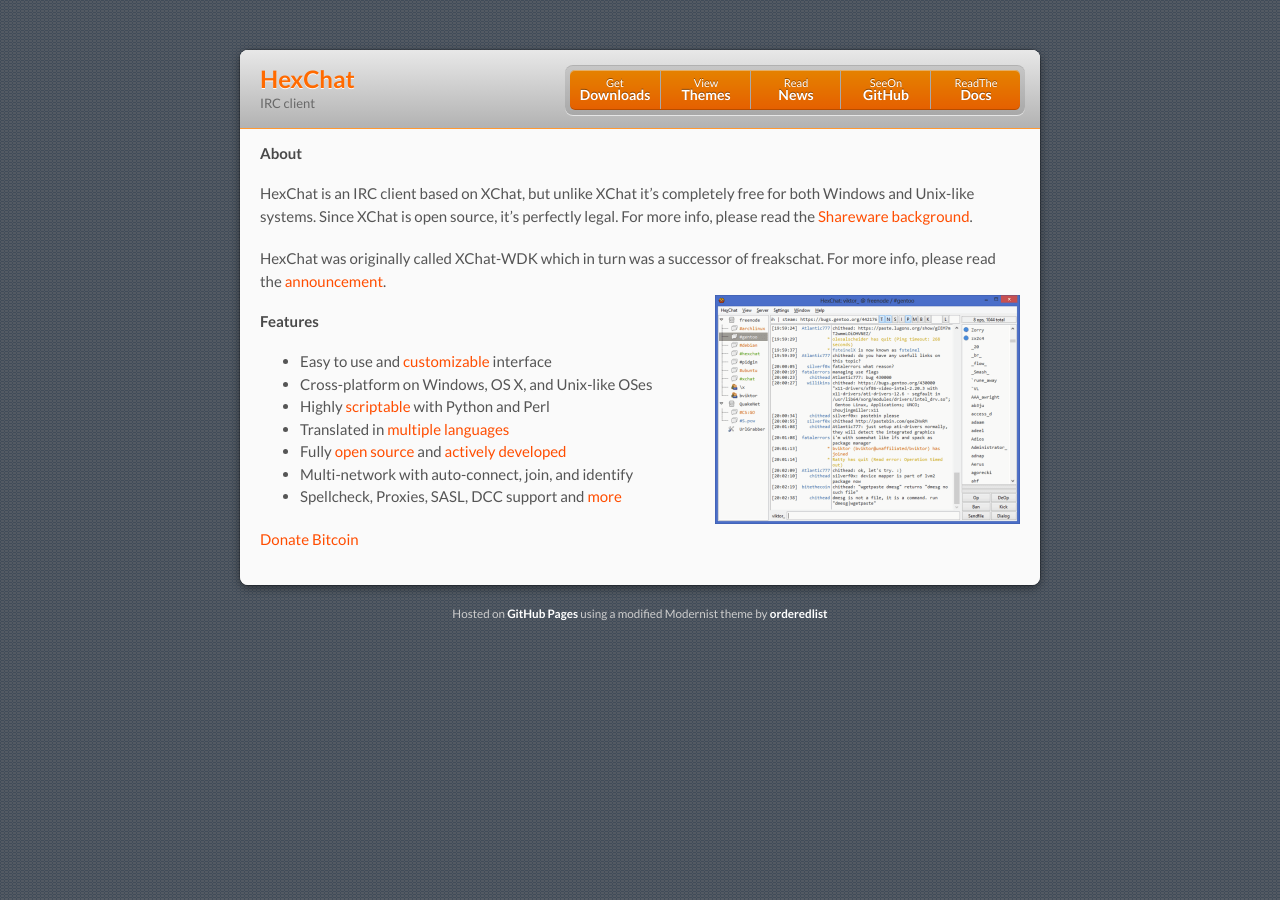
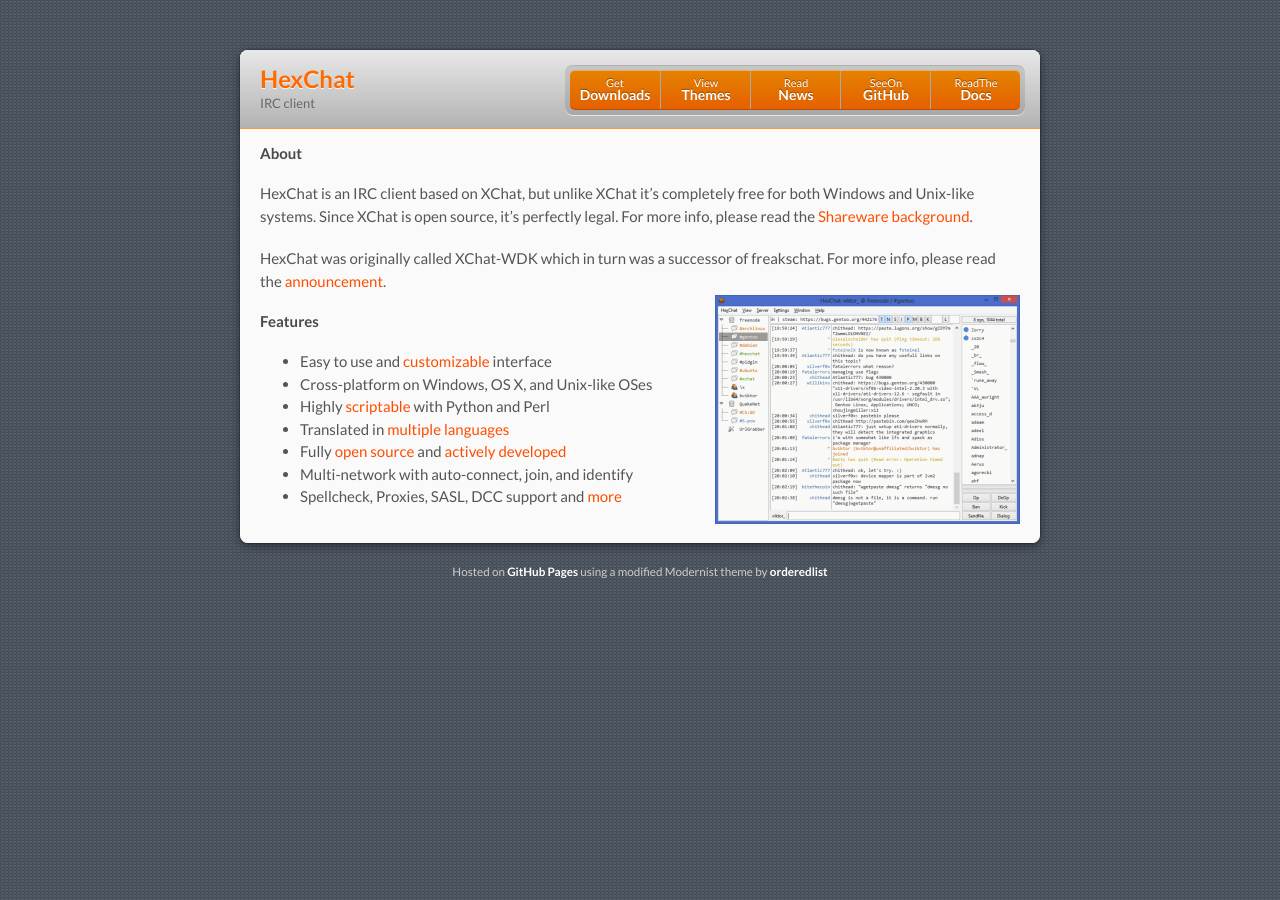
Before and after one commit to hexchat/hexchat.github.com, a Jekyll site: the page built from index.md, in a window 1280 px wide. Built offline with Jekyll 4.4.1, drawn with Linux system fonts in a browser that asks for light colours.

Commit message:
Update index.md

```diff
--- a/index.md
+++ b/index.md
@@ -20,5 +20,3 @@
 - Fully [open source](https://github.com/HexChat/hexchat) and [actively developed](https://www.ohloh.net/p/hexchat)
 - Multi-network with auto-connect, join, and identify
 - Spellcheck, Proxies, SASL, DCC support and [more](https://hexchat.readthedocs.org/en/latest/)
-
-[Donate Bitcoin](https://coinbase.com/checkouts/434b08b871e3d63df11f6823181189c6)
```
